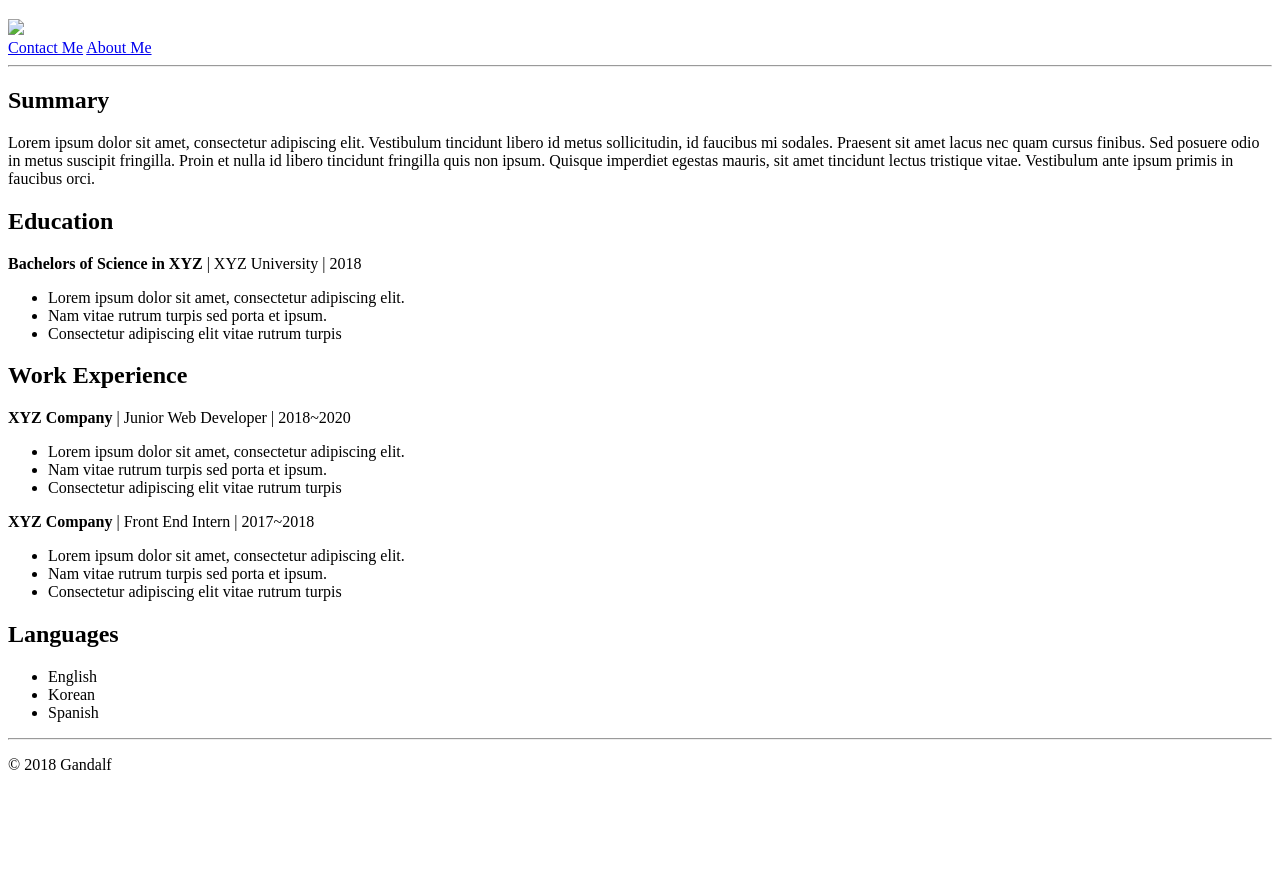
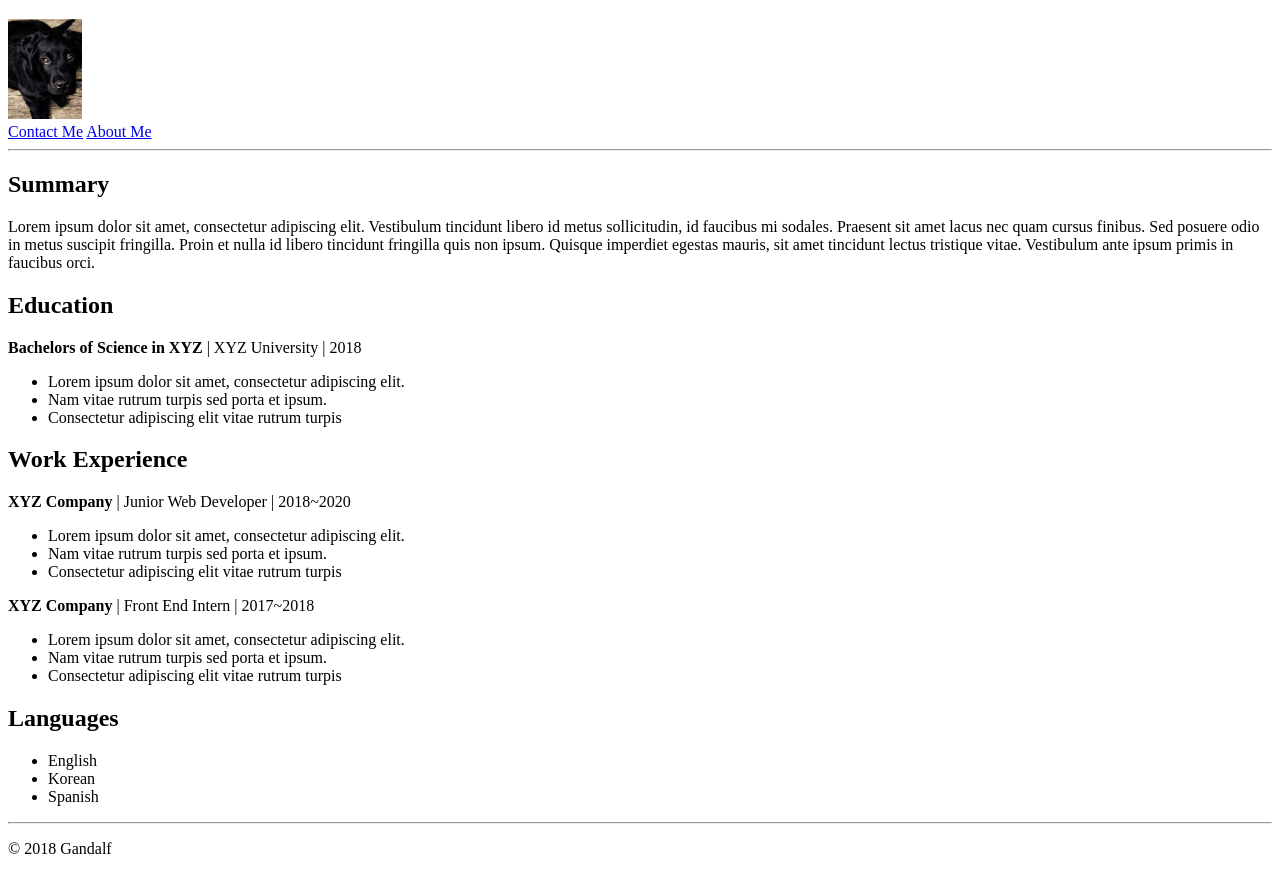
Before and after one commit to SungginKim/Resume, a plain HTML site: page index.html in a window 1280 px wide. Shown: the part 61-935 px from the top of the page. Before the commit the page ends 851 px from the top, so only its background shows below. Drawn offline with Linux system fonts and the light colour scheme.

Commit message:
Update index.html

```diff
--- a/index.html
+++ b/index.html
@@ -7,7 +7,7 @@
 
   <body>
     <h1>Resume</h1>
-    <img src="./assets/Screenshot 2024-08-29 121037.png" height="100"/>
+    <img src="./Screenshot 2024-08-29 121037.png" height="100"/>
     <br/>
     <a href="./Contact.html">Contact Me</a>
     <a href="./About.html">About Me</a>
```
